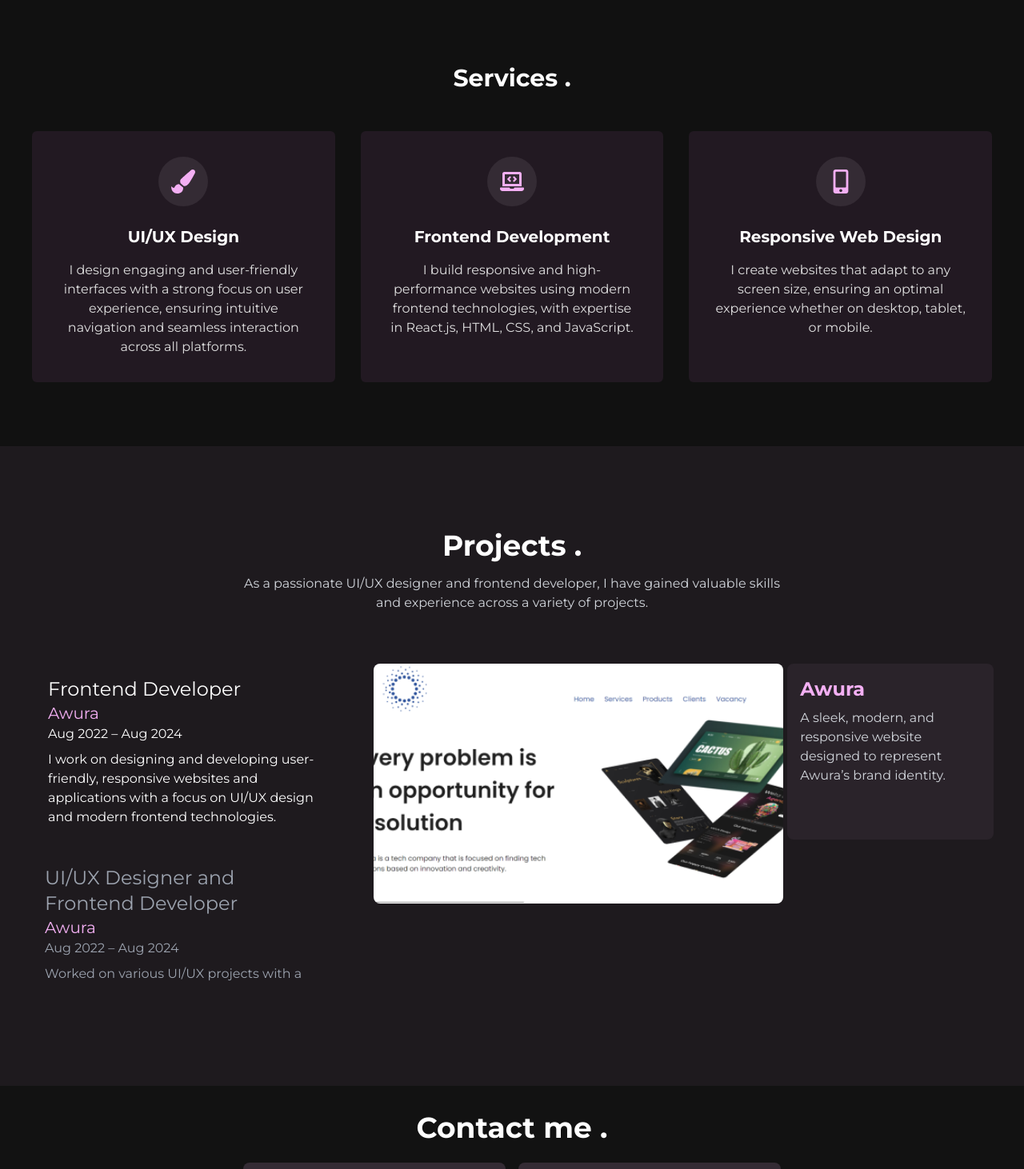
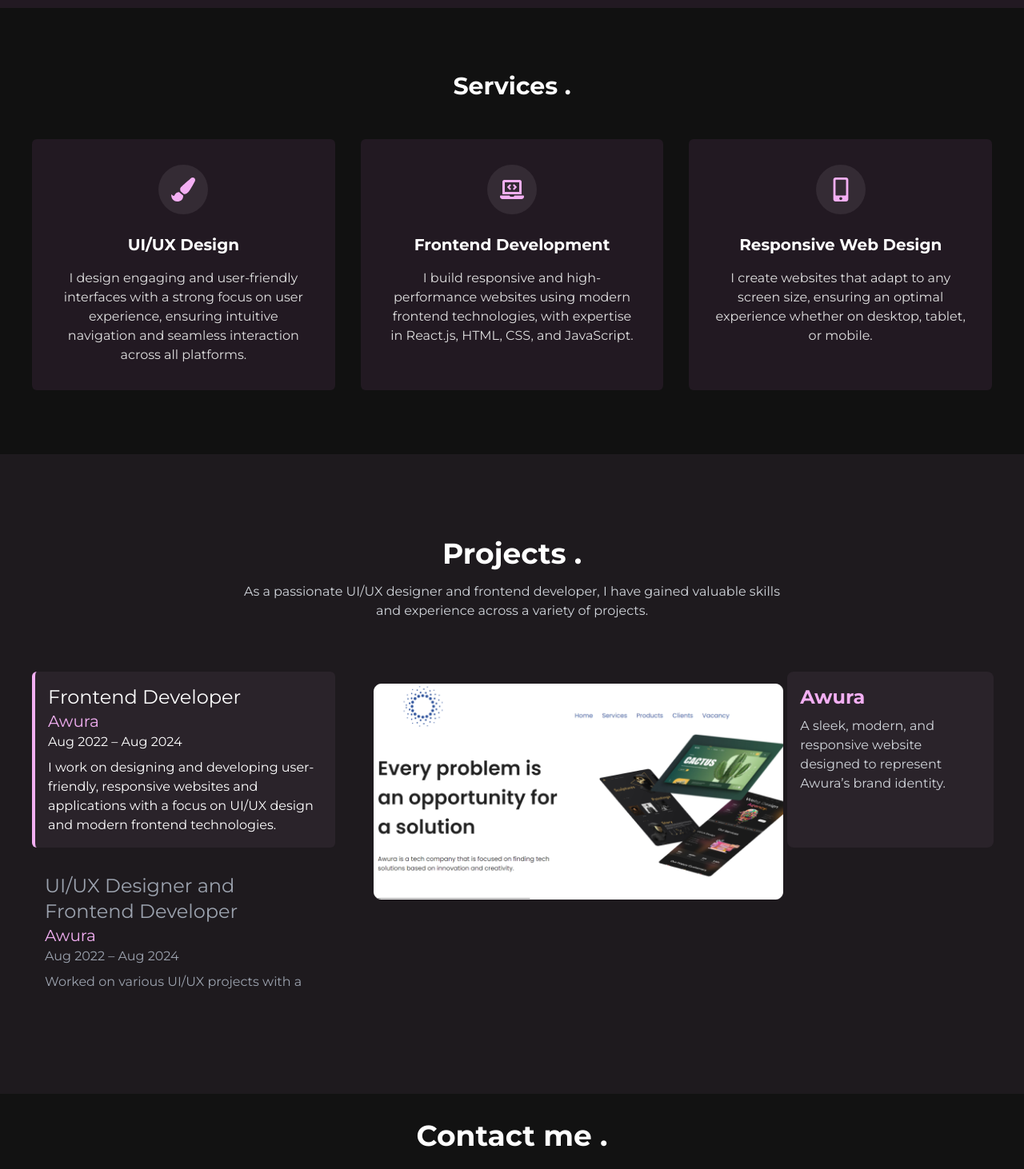
Before and after one commit to bettyhabtesh/my-portfolio, a React (Create React App) app: page / in a window 1280 px wide. Shown: the part 1330-2792 px from the top of the page at 80% size. Built offline with nearby package versions, Linux system fonts and the light colour scheme; a web font is replaced by a local one.

Commit message:
Added:animations

```diff
--- a/package.json
+++ b/package.json
@@ -12,7 +12,7 @@
     "@testing-library/user-event": "^13.5.0",
     "ajv": "^8.17.1",
     "emailjs-com": "^3.2.0",
-    "framer-motion": "^11.11.11",
+    "framer-motion": "^12.20.2",
     "react": "^18.3.1",
     "react-dom": "^18.3.1",
     "react-helmet": "^6.1.0",
--- a/src/Components/aboutMe.js
+++ b/src/Components/aboutMe.js
@@ -1,15 +1,29 @@
 import React from "react";
 import { Helmet } from "react-helmet";
+import { motion } from "framer-motion";
 import output from "../Assets/output.png";
 import cvFile from "../Assets/BethelhemHabtamuOfficial.pdf";
 
 const AboutMe = () => {
   const handleScrollToContact = () => {
-    // Scroll to the ContactMe section with smooth behavior
     const contactSection = document.getElementById("contact");
     if (contactSection) {
       contactSection.scrollIntoView({ behavior: "smooth" });
     }
+  };
+
+  // Animation Variants
+  const fadeUp = {
+    hidden: { opacity: 0, y: 40 },
+    visible: (i = 0) => ({
+      opacity: 1,
+      y: 0,
+      transition: {
+        delay: i * 0.3,
+        duration: 0.9,
+        ease: "easeInOut",
+      },
+    }),
   };
 
   return (
@@ -38,33 +52,63 @@ const AboutMe = () => {
         id="about"
         className="bg-[#221922] text-white py-10 px-10 flex flex-col md:flex-row items-center justify-center"
       >
-        {/* Image/Illustration */}
-        <div className="flex justify-center md:justify-start mb-5 md:mb-0 md:mr-16">
+        {/* Image */}
+        <motion.div
+          className="flex justify-center md:justify-start mb-5 md:mb-0 md:mr-16"
+          initial={{ opacity: 0, scale: 0.9 }}
+          whileInView={{ opacity: 1, scale: 1 }}
+          transition={{ duration: 1, ease: "easeInOut" }}
+          viewport={{ once: true }}
+        >
           <img
             src={output}
             alt="Illustration"
-            className="w-80 h-80 md:w-[450px] md:h-[450px] -ml-5"
-          />
-        </div>
+           className="w-68 sm:w-88 md:w-[460px] md:h-[460px] object-contain"  />
+        </motion.div>
 
-        {/* About Me Content */}
-        <div className="text-center md:text-left md:w-1/3">
-          <h2 className="text-3xl font-bold mb-2">About me .</h2>
-          <p className="text-[#F3AFF3] text-lg mb-4">
+        {/* Text Content */}
+        <motion.div
+          className="text-center md:text-left md:w-1/2"
+          initial="hidden"
+          whileInView="visible"
+          viewport={{ once: true }}
+          variants={fadeUp}
+        >
+          <motion.h2
+            className="text-3xl font-bold mb-2"
+            variants={fadeUp}
+            custom={0}
+          >
+            About me .
+          </motion.h2>
+
+          <motion.p
+            className="text-[#F3AFF3] text-lg mb-4"
+            variants={fadeUp}
+            custom={1}
+          >
             UI/UX Designer and Frontend Developer
-          </p>
+          </motion.p>
 
-          <p className="text-[#E0E0E0] mb-8">
+          <motion.p
+            className="text-[#E0E0E0] mb-8"
+            variants={fadeUp}
+            custom={2}
+          >
             I’m a UI/UX designer and frontend React developer with a focus on
             creating seamless, user-centered experiences. I’m passionate about
             blending design and functionality to craft digital solutions that
             are both beautiful and intuitive. My work is influenced by
             Ethiopia’s vibrant culture, and I’m always eager to learn, grow,
             and take on new challenges. Let’s connect and bring ideas to life!
-          </p>
+          </motion.p>
 
           {/* Buttons */}
-          <div className="flex justify-center md:justify-start space-x-10">
+          <motion.div
+            className="flex justify-center md:justify-start space-x-10"
+            variants={fadeUp}
+            custom={3}
+          >
             <button
               onClick={handleScrollToContact}
               className="border border-[#F3AFF3] text-[#F3AFF3] py-2 px-6 rounded-md hover:bg-[#F3AFF3] hover:text-black transition-colors"
@@ -78,8 +122,8 @@ const AboutMe = () => {
             >
               Download CV
             </a>
-          </div>
-        </div>
+          </motion.div>
+        </motion.div>
       </section>
     </>
   );
--- a/src/Components/footer.js
+++ b/src/Components/footer.js
@@ -1,7 +1,30 @@
 import React from "react";
+import { motion } from "framer-motion";
 import { FaMapMarkerAlt, FaPhoneAlt, FaEnvelope } from "react-icons/fa";
 
 const Footer = () => {
+  // Animation variants
+  const iconVariants = {
+    hidden: { y: 20, opacity: 0 },
+    visible: (i) => ({
+      y: 0,
+      opacity: 1,
+      transition: {
+        delay: i * 0.15,
+        duration: 0.5,
+        ease: "easeOut",
+      },
+    }),
+    hover: {
+      scale: 1.2,
+      rotate: 5,
+      transition: {
+        duration: 0.3,
+        ease: "easeInOut",
+      },
+    },
+  };
+
   return (
     <div className="py-8 px-4 flex justify-center bg-[#121212]">
       <div
@@ -12,31 +35,58 @@ const Footer = () => {
         }}
       >
         {/* Address */}
-        <div className="flex flex-col items-center text-[#f3aff3]">
-          <FaMapMarkerAlt className="text-4xl mb-2" />
+        <motion.div
+          custom={0}
+          initial="hidden"
+          whileInView="visible"
+          viewport={{ once: true }}
+          variants={iconVariants}
+          className="flex flex-col items-center text-[#f3aff3]"
+        >
+          <motion.div whileHover="hover" variants={iconVariants}>
+            <FaMapMarkerAlt className="text-4xl mb-2" />
+          </motion.div>
           <h3 className="text-xl font-semibold text-white">Address</h3>
           <p className="text-sm">Addis Ababa, Ethiopia</p>
-        </div>
+        </motion.div>
 
         {/* Divider */}
         <div className="hidden sm:block border-r-2 border-gray-600 h-20"></div>
 
         {/* Phone */}
-        <div className="flex flex-col items-center text-[#f3aff3]">
-          <FaPhoneAlt className="text-4xl mb-2" />
+        <motion.div
+          custom={1}
+          initial="hidden"
+          whileInView="visible"
+          viewport={{ once: true }}
+          variants={iconVariants}
+          className="flex flex-col items-center text-[#f3aff3]"
+        >
+          <motion.div whileHover="hover" variants={iconVariants}>
+            <FaPhoneAlt className="text-4xl mb-2" />
+          </motion.div>
           <h3 className="text-xl font-semibold text-white">Give Me a Call</h3>
           <p className="text-sm">+251-940-851-866</p>
-        </div>
+        </motion.div>
 
         {/* Divider */}
         <div className="hidden sm:block border-r-2 border-gray-600 h-20"></div>
 
         {/* Email */}
-        <div className="flex flex-col items-center text-[#f3aff3]">
-          <FaEnvelope className="text-4xl mb-2" />
+        <motion.div
+          custom={2}
+          initial="hidden"
+          whileInView="visible"
+          viewport={{ once: true }}
+          variants={iconVariants}
+          className="flex flex-col items-center text-[#f3aff3]"
+        >
+          <motion.div whileHover="hover" variants={iconVariants}>
+            <FaEnvelope className="text-4xl mb-2" />
+          </motion.div>
           <h3 className="text-xl font-semibold text-white">Send Me a Message</h3>
           <p className="text-sm">bettynuriye@gmail.com</p>
-        </div>
+        </motion.div>
       </div>
     </div>
   );
--- a/src/Components/heroSection.js
+++ b/src/Components/heroSection.js
@@ -3,12 +3,27 @@ import { Helmet } from "react-helmet";
 import { FontAwesomeIcon } from "@fortawesome/react-fontawesome";
 import { faGithub, faLinkedin, faTelegramPlane, faSlack, faBehance } from "@fortawesome/free-brands-svg-icons";
 import { faBars, faTimes } from "@fortawesome/free-solid-svg-icons";
+import { motion } from "framer-motion";
 
 const HeroSection = () => {
   const [isOpen, setIsOpen] = useState(false);
 
   const toggleMenu = () => {
     setIsOpen(!isOpen);
+  };
+
+  // Animation Variants
+  const fadeInUp = {
+    hidden: { opacity: 0, y: 40 },
+    visible: (i = 0) => ({
+      opacity: 1,
+      y: 0,
+      transition: {
+        delay: i * 0.3,
+        duration: 0.9,
+        ease: "easeInOut"
+      }
+    })
   };
 
   return (
@@ -47,31 +62,81 @@ const HeroSection = () => {
 
       {/* Hero Content */}
       <div className="flex flex-col justify-center flex-grow p-6 md:p-10 lg:ml-96 lg:p-20 text-center lg:text-left">
-        <p className="text-sm md:text-base text-[#F3AFF3] mb-2">Hi, my name is</p>
-        <h1 className="text-2xl sm:text-3xl md:text-4xl lg:text-6xl font-bold mb-2">Bethelhem Habtamu</h1>
-        <h2 className="text-lg sm:text-xl md:text-2xl lg:text-4xl font-semibold mb-4">I am a frontend Developer.</h2>
-        <p className="text-xs sm:text-sm md:text-base lg:text-lg text-[#E0E0E0] max-w-lg mx-auto lg:mx-0">
+        <motion.p
+          className="text-sm md:text-base text-[#F3AFF3] mb-2"
+          variants={fadeInUp}
+          initial="hidden"
+          animate="visible"
+          custom={0}
+        >
+          Hi, my name is
+        </motion.p>
+
+        <motion.h1
+          className="text-2xl sm:text-3xl md:text-4xl lg:text-6xl font-bold mb-2"
+          variants={fadeInUp}
+          initial="hidden"
+          animate="visible"
+          custom={1}
+        >
+          Bethelhem Habtamu
+        </motion.h1>
+
+        <motion.h2
+          className="text-lg sm:text-xl md:text-2xl lg:text-4xl font-semibold mb-4"
+          variants={fadeInUp}
+          initial="hidden"
+          animate="visible"
+          custom={2}
+        >
+          I am a frontend Developer.
+        </motion.h2>
+
+        <motion.p
+          className="text-xs sm:text-sm md:text-base lg:text-lg text-[#E0E0E0] max-w-lg mx-auto lg:mx-0"
+          variants={fadeInUp}
+          initial="hidden"
+          animate="visible"
+          custom={3}
+        >
           I love combining aesthetics with functionality to build smooth, engaging digital experiences that connect with users. Welcome to my portfolio!
-        </p>
+        </motion.p>
 
         {/* Social Icons */}
-        <div className="flex justify-center lg:justify-start space-x-6 mt-8">
-          <a href="https://bethelhemhabtamu.slack.com/" className="flex items-center justify-center w-12 h-12 rounded-full bg-[#AA99AA]/[0.17] text-[#F3AFF3] text-2xl hover:bg-[#F3AFF3] hover:text-black transition-colors">
-            <FontAwesomeIcon icon={faSlack} />
-          </a>
-          <a href="https://www.linkedin.com/in/bethelhem-habtamu-b9b637261/" className="flex items-center justify-center w-12 h-12 rounded-full bg-[#AA99AA]/[0.17] text-[#F3AFF3] text-2xl hover:bg-[#F3AFF3] hover:text-black transition-colors">
-            <FontAwesomeIcon icon={faLinkedin} />
-          </a>
-          <a href="https://github.com/bettyhabtesh" className="flex items-center justify-center w-12 h-12 rounded-full bg-[#AA99AA]/[0.17] text-[#F3AFF3] text-2xl hover:bg-[#F3AFF3] hover:text-black transition-colors">
-            <FontAwesomeIcon icon={faGithub} />
-          </a>
-          <a href="https://t.me/betty_habtesh" className="flex items-center justify-center w-12 h-12 rounded-full bg-[#AA99AA]/[0.17] text-[#F3AFF3] text-2xl hover:bg-[#F3AFF3] hover:text-black transition-colors">
-            <FontAwesomeIcon icon={faTelegramPlane} />
-          </a>
-          <a href="https://www.behance.net/bethelhemhabtamu" className="flex items-center justify-center w-12 h-12 rounded-full bg-[#AA99AA]/[0.17] text-[#F3AFF3] text-2xl hover:bg-[#F3AFF3] hover:text-black transition-colors">
-            <FontAwesomeIcon icon={faBehance} />
-          </a>
-        </div>
+        <motion.div
+          className="flex justify-center lg:justify-start space-x-6 mt-8"
+          initial={{ opacity: 0 }}
+          animate={{ opacity: 1 }}
+          transition={{ delay: 1.2, duration: 0.9, ease: "easeInOut" }}
+        >
+          {[{
+            href: "https://bethelhemhabtamu.slack.com/",
+            icon: faSlack
+          }, {
+            href: "https://www.linkedin.com/in/bethelhem-habtamu-b9b637261/",
+            icon: faLinkedin
+          }, {
+            href: "https://github.com/bettyhabtesh",
+            icon: faGithub
+          }, {
+            href: "https://t.me/betty_habtesh",
+            icon: faTelegramPlane
+          }, {
+            href: "https://www.behance.net/bethelhemhabtamu",
+            icon: faBehance
+          }].map((item, index) => (
+            <motion.a
+              key={index}
+              href={item.href}
+              className="flex items-center justify-center w-12 h-12 rounded-full bg-[#AA99AA]/[0.17] text-[#F3AFF3] text-2xl hover:bg-[#F3AFF3] hover:text-black transition-colors"
+              whileHover={{ scale: 1.2 }}
+              whileTap={{ scale: 0.9 }}
+              transition={{ type: "spring", stiffness: 200 }}
+            >
+              <FontAwesomeIcon icon={item.icon} />
+            </motion.a>
+          ))}
+        </motion.div>
       </div>
     </section>
   );
--- a/src/Components/projects.js
+++ b/src/Components/projects.js
@@ -1,6 +1,6 @@
 import React, { useState } from "react";
 import { Helmet } from "react-helmet";
-import { motion } from "framer-motion";
+import { motion, AnimatePresence } from "framer-motion";
 import { FontAwesomeIcon } from "@fortawesome/react-fontawesome";
 import { faLink } from "@fortawesome/free-solid-svg-icons";
 import { faGithub } from "@fortawesome/free-brands-svg-icons";
@@ -16,11 +16,11 @@ const projects = [
     description:
       "I work on designing and developing user-friendly, responsive websites and applications with a focus on UI/UX design and modern frontend technologies.",
     imageSrc: project1,
-    link: "https://awura-website.vercel.app/",
+    link: "https://awura-website.vercel.app/ ",
     name: "Awura",
     content:
       "A sleek, modern, and responsive website designed to represent Awura’s brand identity.",
-    github: "https://github.com/bettyhabtesh/AwuraWebsite",
+    github: "https://github.com/bettyhabtesh/AwuraWebsite ",
   },
   {
     role: "UI/UX Designer and Frontend Developer",
@@ -29,7 +29,7 @@ const projects = [
     description:
       "Worked on various UI/UX projects with a focus on usability and design aesthetics.",
     imageSrc: admin,
-    link: "https://portal.africasjeweltour.com/",
+    link: "https://portal.africasjeweltour.com/ ",
     name: "Africa Jewel's Tour Admin Page",
     content:
       "The AJT Admin Portal is a management dashboard for handling tour packages, destinations, blogs, and user interactions efficiently.",
@@ -41,7 +41,7 @@ const projects = [
     description:
       "I create engaging content for websites and applications, focusing on audience engagement and brand storytelling.",
     imageSrc: web,
-    link: "https://africasjeweltour.com/home",
+    link: "https://africasjeweltour.com/home ",
     name: "Content For Websites",
     content:
       "Created and managed content for its website and app, ensuring an engaging and informative user experience.",
@@ -84,8 +84,9 @@ const ProjectsPage = () => {
         </p>
 
         <div className="flex flex-col md:flex-row gap-6 md:gap-10 w-full mt-8">
+          {/* Scrollable Project List - Styled Scrollbar Added */}
           <motion.div
-            className="flex flex-col gap-4 overflow-y-auto h-[300px] md:h-[400px] w-full md:w-1/3 scrollbar-hide"
+            className="flex flex-col gap-4 overflow-y-auto h-[300px] md:h-[400px] w-full md:w-1/3 pr-2 custom-scrollbar"
             initial={{ opacity: 0 }}
             animate={{ opacity: 1 }}
             transition={{ duration: 0.5 }}
@@ -94,11 +95,11 @@ const ProjectsPage = () => {
               <div
                 key={index}
                 onClick={() => setActiveProject(index)}
-                className={`cursor-pointer p-4 ${
+                className={`cursor-pointer p-4 rounded-md ${
                   activeProject === index
-                    ? "text-white border-l-4 border-[#1E1A1E]"
-                    : "text-gray-400"
-                } hover:text-white transition duration-300`}
+                    ? "bg-[#2A232A] border-l-4 border-[#F3AFF3]"
+                    : "hover:bg-[#2A232A] text-gray-400"
+                } transition-all duration-300`}
               >
                 <h3 className="text-lg md:text-2xl">{project.role}</h3>
                 <p className="text-md md:text-xl text-[#F3AFF3]">
@@ -110,6 +111,7 @@ const ProjectsPage = () => {
             ))}
           </motion.div>
 
+          {/* Image Container with Animation */}
           <motion.div
             className="relative w-full md:w-2/3 flex flex-col items-center"
             initial={{ opacity: 0 }}
@@ -122,11 +124,18 @@ const ProjectsPage = () => {
               rel="noopener noreferrer"
               className="block relative w-full mb-6"
             >
-              <img
-                src={projects[activeProject].imageSrc}
-                alt={projects[activeProject].role}
-                className="w-full max-w-md md:max-w-lg h-[200px] md:h-[300px] object-cover rounded-lg transition-transform transform hover:scale-105"
-              />
+              <AnimatePresence mode="wait">
+                <motion.img
+                  key={activeProject}
+                  src={projects[activeProject].imageSrc}
+                  alt={projects[activeProject].role}
+                  className="w-full max-w-md md:max-w-lg h-[200px] md:h-[300px] object-contain rounded-lg"
+                  initial={{ y: 10, opacity: 0 }}
+                  animate={{ y: 0, opacity: 1 }}
+                  exit={{ y: -10, opacity: 0 }}
+                  transition={{ duration: 0.3 }}
+                />
+              </AnimatePresence>
             </a>
 
             <div className="absolute right-0 md:right-[-2px] bg-[#2A232A] p-4 rounded-lg w-full md:w-1/3 text-left transition-all transform hover:border-[#F3AFF3] border-r-4 border-b-4 border-transparent hover:shadow-xl group">
@@ -165,6 +174,20 @@ const ProjectsPage = () => {
           </motion.div>
         </div>
       </div>
+
+      {/* Custom Scrollbar CSS */}
+      <style jsx>{`
+        .custom-scrollbar::-webkit-scrollbar {
+          width: 6px;
+        }
+        .custom-scrollbar::-webkit-scrollbar-track {
+          background: #2a232a;
+        }
+        .custom-scrollbar::-webkit-scrollbar-thumb {
+          background: #f3aff3;
+          border-radius: 10px;
+        }
+      `}</style>
     </>
   );
 };
--- a/src/Components/services.js
+++ b/src/Components/services.js
@@ -1,48 +1,67 @@
 import React from "react";
-import { FaLaptopCode, FaPaintBrush, FaMobileAlt } from "react-icons/fa"; // Assuming you're using FontAwesome icons
+import { FaLaptopCode, FaPaintBrush, FaMobileAlt } from "react-icons/fa";
+import { motion } from "framer-motion";
+
+const cardVariant = {
+  hidden: { opacity: 0, scale: 0.8, y: 30 },
+  visible: (i) => ({
+    opacity: 1,
+    scale: 1,
+    y: 0,
+    transition: {
+      delay: i * 0.3,
+      duration: 0.8,
+      ease: "easeOut"
+    }
+  })
+};
+
 
 const Services = () => {
   return (
     <section id="services" className="bg-[#111] text-white py-20 px-10">
       {/* Title */}
-      <div className="text-center mb-12">
+      <motion.div
+        className="text-center mb-12"
+        initial={{ opacity: 0, y: -30 }}
+        whileInView={{ opacity: 1, y: 0 }}
+        transition={{ duration: 0.8, ease: "easeOut" }}
+        viewport={{ once: true }}
+      >
         <h2 className="text-3xl font-bold">Services .</h2>
-      </div>
+      </motion.div>
 
       {/* Service Cards */}
       <div className="flex flex-col md:flex-row justify-center gap-8">
-        {/* UI/UX Design */}
-        <div className="bg-[#221922] p-8 rounded-md text-center flex flex-col items-center md:w-1/3">
-          <div className="bg-[#342B34] p-4 rounded-full mb-6">
-            <FaPaintBrush className="text-[#F3AFF3] text-3xl" />
-          </div>
-          <h3 className="text-xl font-semibold mb-4">UI/UX Design</h3>
-          <p className="text-[#E0E0E0]">
-            I design engaging and user-friendly interfaces with a strong focus on user experience, ensuring intuitive navigation and seamless interaction across all platforms.
-          </p>
-        </div>
-
-        {/* Frontend Development */}
-        <div className="bg-[#221922] p-8 rounded-md text-center flex flex-col items-center md:w-1/3">
-          <div className="bg-[#342B34] p-4 rounded-full mb-6">
-            <FaLaptopCode className="text-[#F3AFF3] text-3xl" />
-          </div>
-          <h3 className="text-xl font-semibold mb-4">Frontend Development</h3>
-          <p className="text-[#E0E0E0]">
-            I build responsive and high-performance websites using modern frontend technologies, with expertise in React.js, HTML, CSS, and JavaScript.
-          </p>
-        </div>
-
-        {/* Responsive Web Design */}
-        <div className="bg-[#221922] p-8 rounded-md text-center flex flex-col items-center md:w-1/3">
-          <div className="bg-[#342B34] p-4 rounded-full mb-6">
-            <FaMobileAlt className="text-[#F3AFF3] text-3xl" />
-          </div>
-          <h3 className="text-xl font-semibold mb-4">Responsive Web Design</h3>
-          <p className="text-[#E0E0E0]">
-            I create websites that adapt to any screen size, ensuring an optimal experience whether on desktop, tablet, or mobile.
-          </p>
-        </div>
+        {[{
+          icon: <FaPaintBrush className="text-[#F3AFF3] text-3xl" />,
+          title: "UI/UX Design",
+          desc: "I design engaging and user-friendly interfaces with a strong focus on user experience, ensuring intuitive navigation and seamless interaction across all platforms."
+        }, {
+          icon: <FaLaptopCode className="text-[#F3AFF3] text-3xl" />,
+          title: "Frontend Development",
+          desc: "I build responsive and high-performance websites using modern frontend technologies, with expertise in React.js, HTML, CSS, and JavaScript."
+        }, {
+          icon: <FaMobileAlt className="text-[#F3AFF3] text-3xl" />,
+          title: "Responsive Web Design",
+          desc: "I create websites that adapt to any screen size, ensuring an optimal experience whether on desktop, tablet, or mobile."
+        }].map((service, index) => (
+          <motion.div
+            key={index}
+            className="bg-[#221922] p-8 rounded-md text-center flex flex-col items-center md:w-1/3"
+            variants={cardVariant}
+            initial="hidden"
+            whileInView="visible"
+            viewport={{ once: true }}
+            custom={index}
+          >
+            <div className="bg-[#342B34] p-4 rounded-full mb-6">
+              {service.icon}
+            </div>
+            <h3 className="text-xl font-semibold mb-4">{service.title}</h3>
+            <p className="text-[#E0E0E0]">{service.desc}</p>
+          </motion.div>
+        ))}
       </div>
     </section>
   );
```
Also changed, not shown: 1 other file (tests, documents, lock files or other folders).
